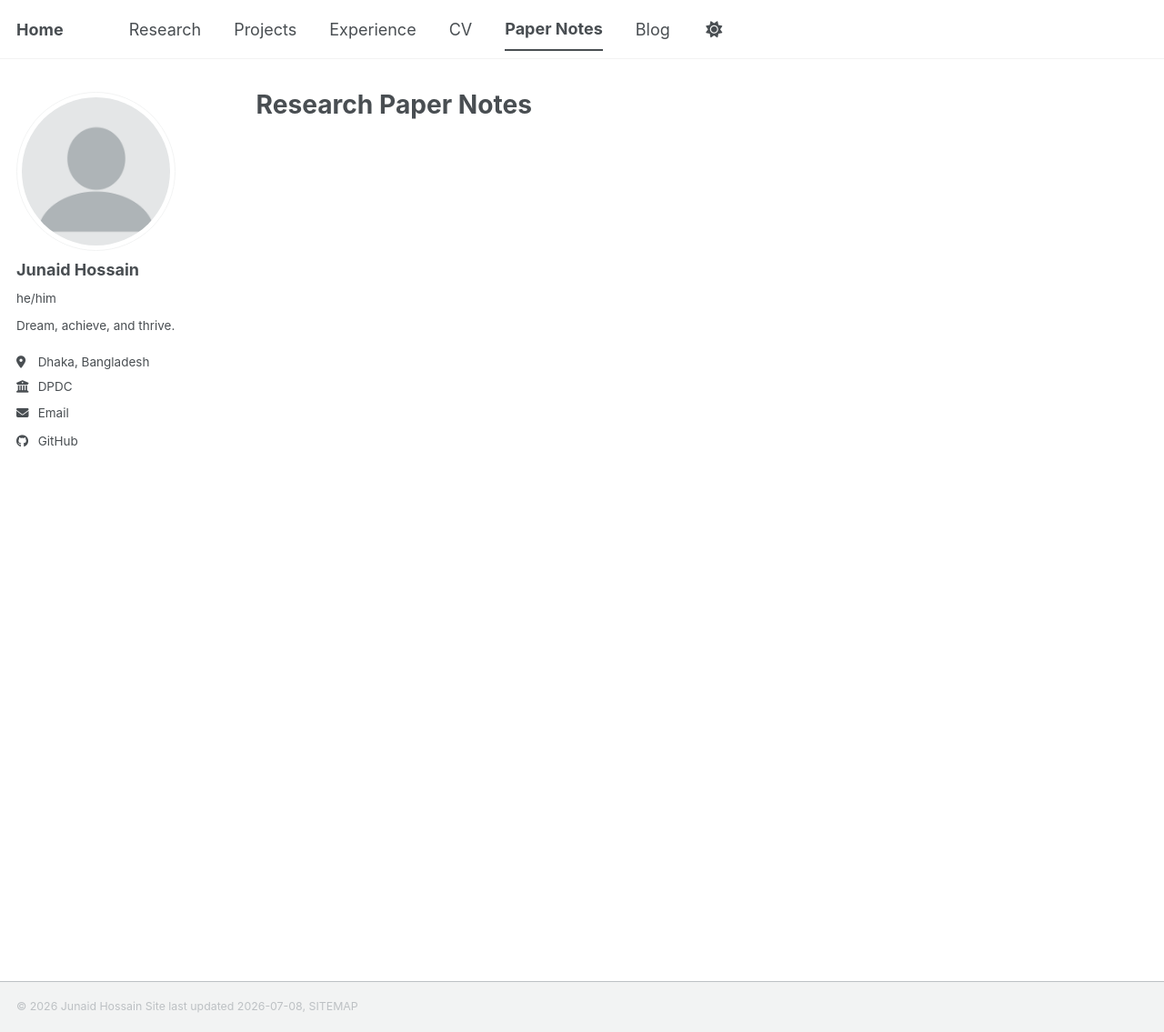
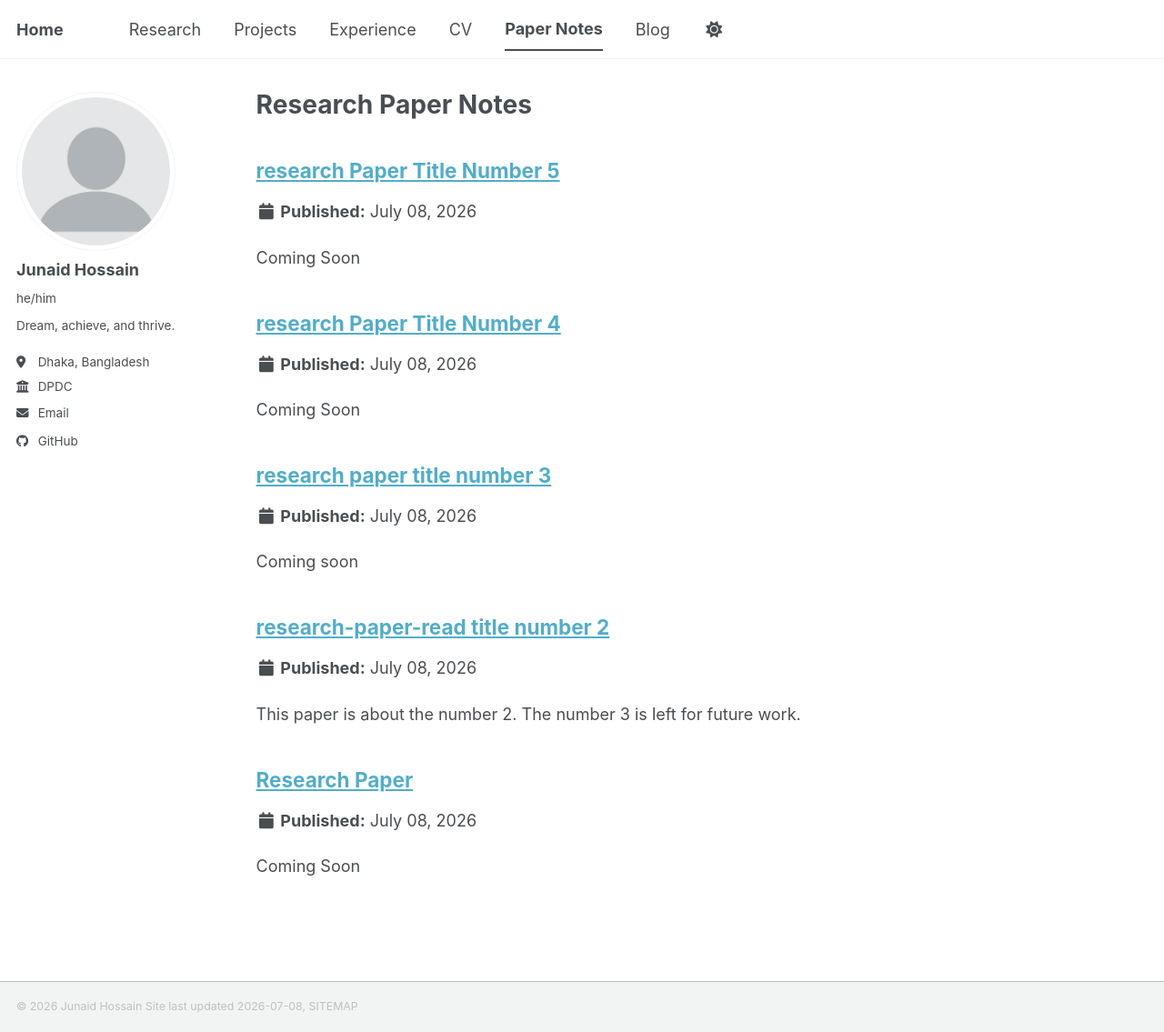
Before and after one commit to aspiringstudent-ctrl/aspiringstudent-ctrl.github.io, a Jekyll site: the page built from _pages/research-paper-read.html, in a window 1280 px wide and 1135 px high. Shown: the whole window at 91% size. Built offline with Jekyll 4.4.1, drawn with Linux system fonts in a browser that asks for light colours; a style sheet for code colours, icons or effects is not loaded; part of the change alters nothing that is shown.

Commit message:
Update _config.yml

```diff
--- a/_config.yml
+++ b/_config.yml
@@ -230,7 +230,7 @@ collections:
   interests:
     output: true
     permalink: /:collection/:path/
-  reseach-paper-read:
+  research-paper-read:
     output: true
     permalink: /:collection/:path/
   publications:
@@ -257,15 +257,6 @@ defaults:
     values:
       layout: single
       author_profile: true
-  # _skills
-  - scope:
-      path: ""
-      type: skills
-    values:
-      layout: single
-      author_profile: true
-      share: true
-      comments: true
   #  _projects
   - scope:
       path: ""
@@ -275,16 +266,16 @@ defaults:
       author_profile: true
       share: true
       comments: true
-  # _experience
+  # _experiences
   - scope:
       path: ""
-      type: experience
+      type: experiences
     values:
       layout: single
       author_profile: true
       share: true
       comment: true
- #  _Research
+ #  _interests
   - scope:
       path: ""
       type: interests
@@ -292,7 +283,7 @@ defaults:
       layout: single
       author_profile: true
       share: true
-  #  _PaperNotes
+  #  _research-paper-read
   - scope:
       path: ""
       type: research-paper-read
@@ -300,7 +291,7 @@ defaults:
       layout: single
       author_profile: true
       share: true
-  #  _Publications
+  #  _publications
   - scope:
       path: ""
       type: publications
```
